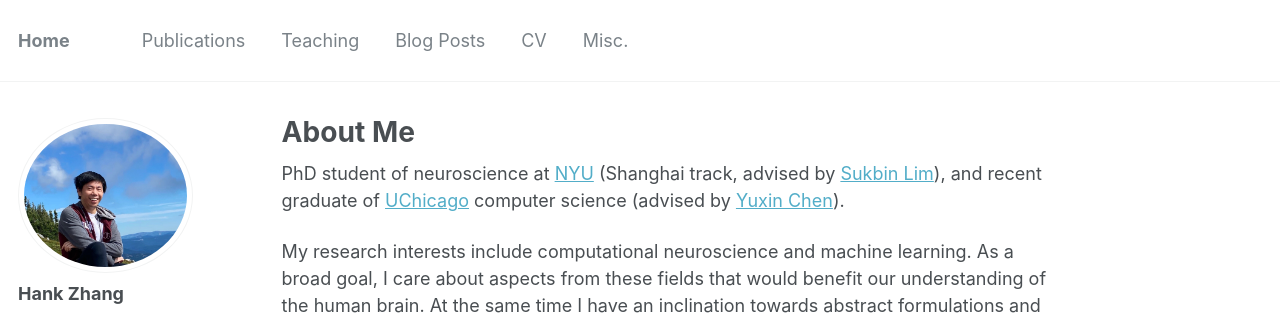
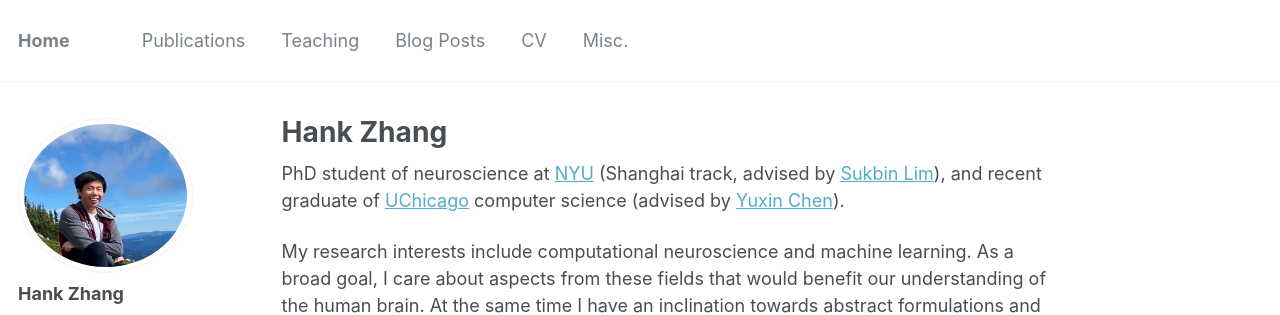
Before and after one commit to hanqizhang/hanqizhang.github.io, a Jekyll site: the page built from _pages/about.md, in a window 1280 px wide. Shown: the top 315 px of the page. Built offline with Jekyll 4.4.1, drawn with Linux system fonts in a browser that asks for light colours.

Commit message:
Update about.md

```diff
--- a/_pages/about.md
+++ b/_pages/about.md
@@ -1,6 +1,6 @@
 ---
 permalink: /
-title: "About Me"
+title: "Hank Zhang"
 excerpt: "About me"
 author_profile: true
 redirect_from:
```
